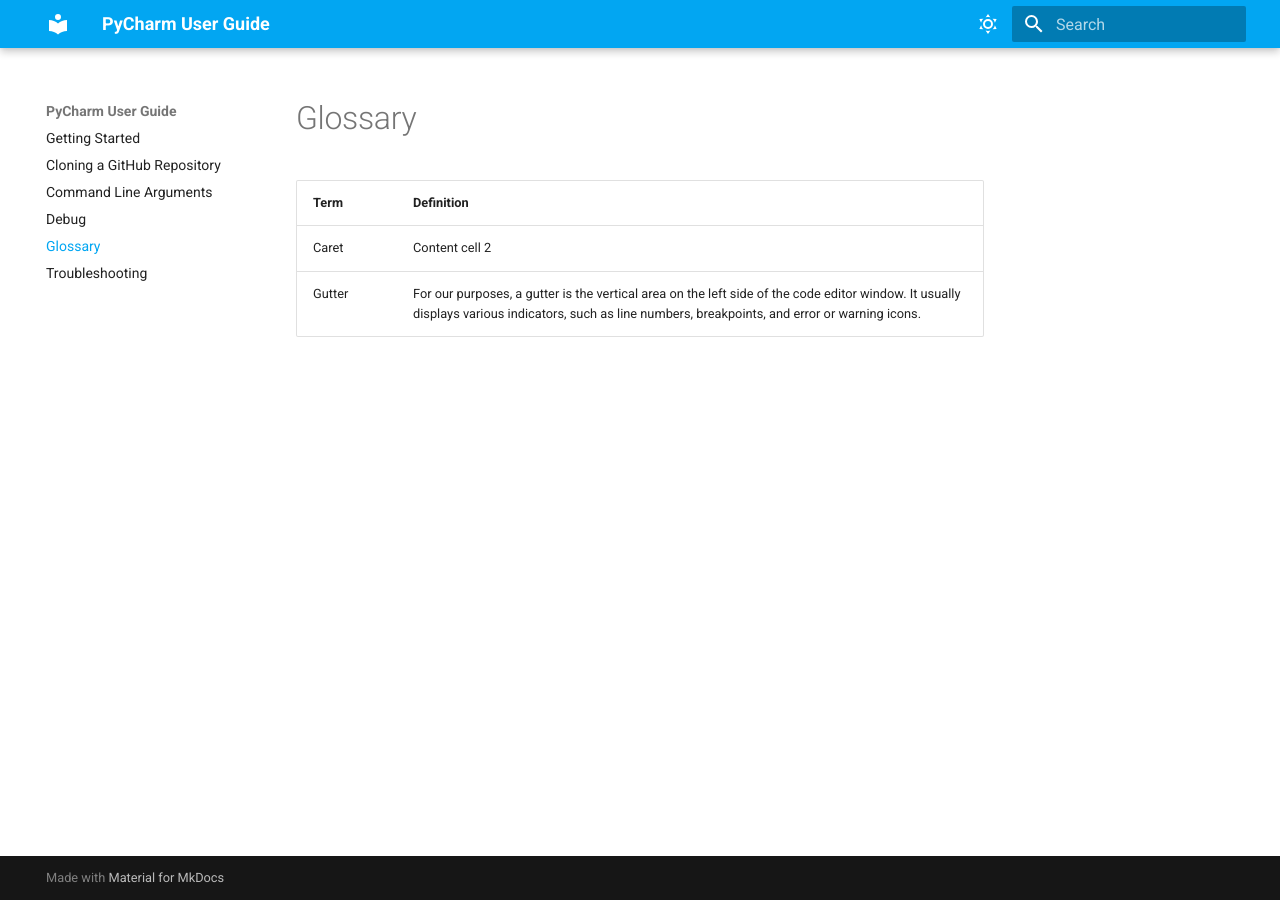
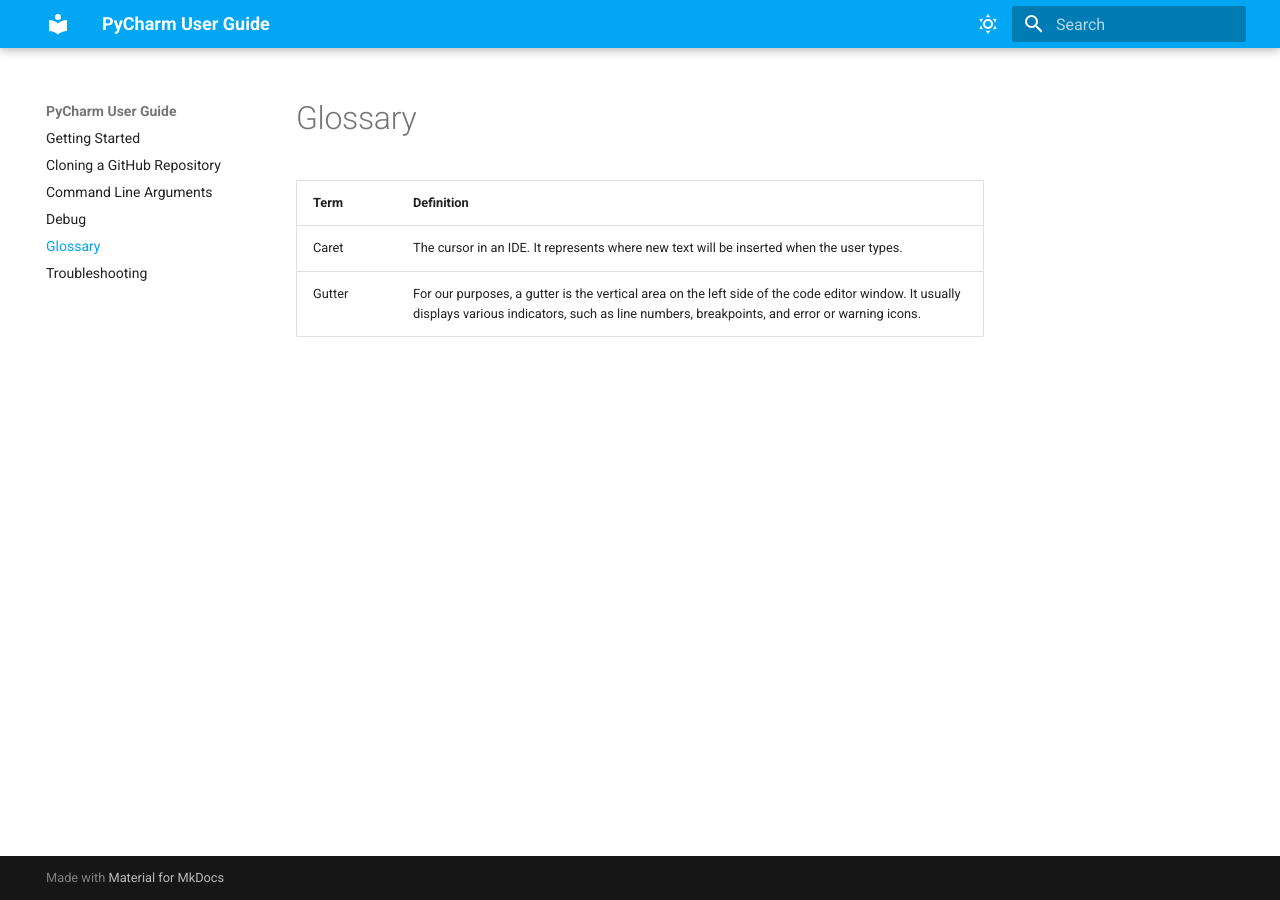
Before and after one commit to Ehsan138/UserGuide, an MkDocs documentation site: the page built from docs/glossary.md, in a window 1280 px wide. Built offline with MkDocs 1.6.1 and Material for MkDocs 9.7.7, drawn with Linux system fonts in a browser that asks for light colours.

Commit message:
add caret definition

```diff
--- a/docs/glossary.md
+++ b/docs/glossary.md
@@ -3,5 +3,5 @@
 
 Term        | Definition
 ----------------- | -----------------
-Caret | Content cell 2
+Caret | The cursor in an IDE. It represents where new text will be inserted when the user types.
 Gutter | For our purposes, a gutter is the vertical area on the left side of the code editor window. It usually displays various indicators, such as line numbers, breakpoints, and error or warning icons.
```
